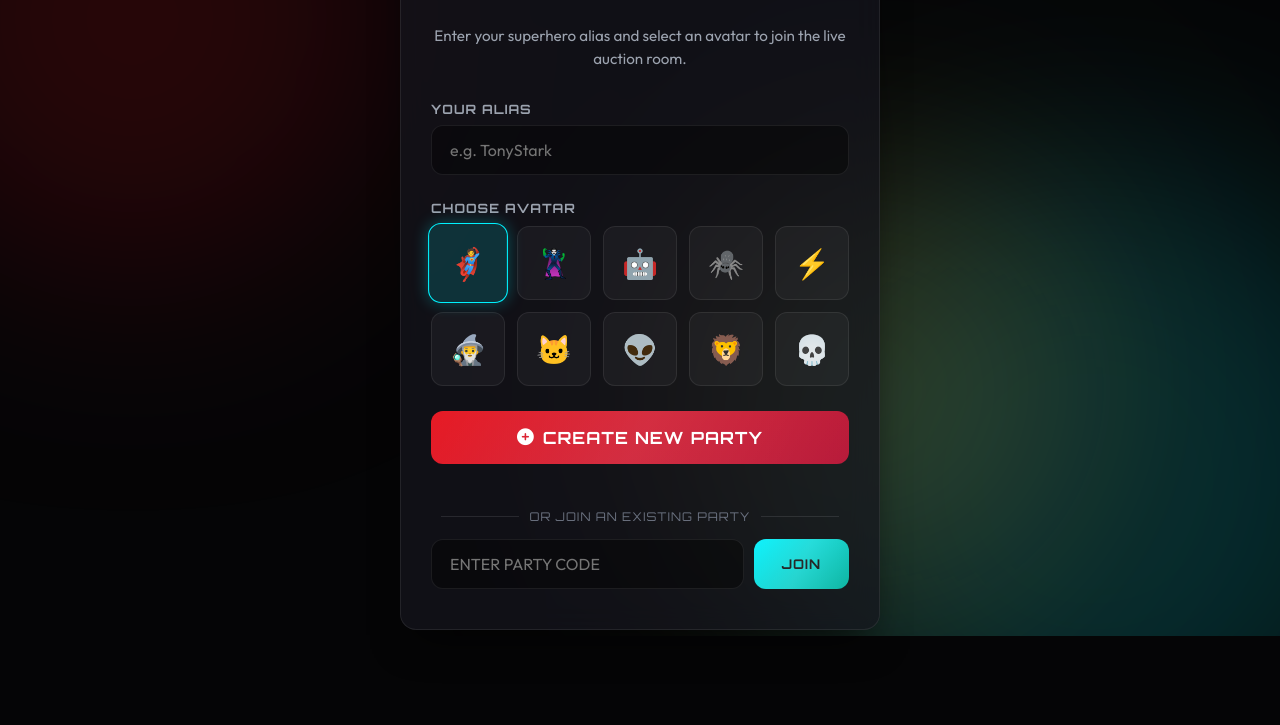
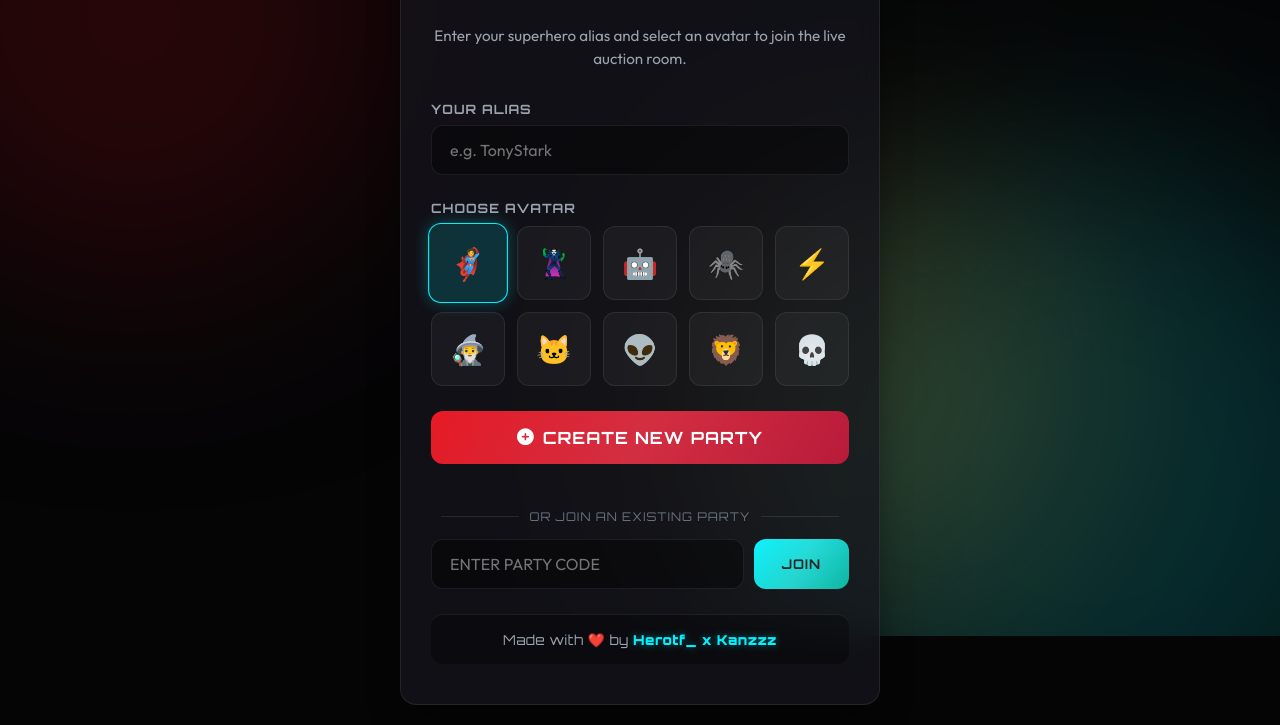
Before and after one commit to KISHORE-KANNA-07/Marvel_Auction, a website: page public/index.html in a window 1280 px wide. Shown: the part 164-889 px from the top of the page. Before the commit the page ends 814 px from the top, so only its background shows below. Drawn offline with nearby package versions, Linux system fonts and the light colour scheme; no server answers.

Commit message:
Enhance footer placement and styling for Herotf_ x Kanzzz credits

```diff
--- a/public/index.html
+++ b/public/index.html
@@ -73,10 +73,12 @@
                 JOIN
               </button>
             </div>
-          </div>
-        </form>
+          </form>
+          <footer class="app-footer">
+            <p>Made with ❤️ by <strong>Herotf_ x Kanzzz</strong></p>
+          </footer>
+        </div>
       </div>
-    </div>
 
     <!-- 2. GAME SCREEN -->
     <div id="game-screen" class="screen">
@@ -394,6 +396,9 @@
               <div class="squad-view-accordion" id="squad-view-accordion">
                 <!-- Player detail cards & lists of their characters -->
               </div>
+              <footer class="app-footer">
+                <p>Made with ❤️ by <strong>Herotf_ x Kanzzz</strong></p>
+              </footer>
             </div>
           </div>
 
@@ -401,7 +406,7 @@
 
       </main>
       <footer class="app-footer">
-        <p>Made with ❤️ by Herotf_ x Kanzzz</p>
+        <p>Made with ❤️ by <strong>Herotf_ x Kanzzz</strong></p>
       </footer>
     </div>
 
--- a/public/style.css
+++ b/public/style.css
@@ -2111,15 +2111,22 @@ body {
 /* Footer Styling */
 .app-footer {
   text-align: center;
-  padding: 20px;
-  font-family: var(--font-display);
-  font-size: 0.8rem;
-  color: var(--text-muted);
-  letter-spacing: 1px;
-  border-top: 1px solid rgba(255, 255, 255, 0.03);
-  margin-top: 30px;
-  text-transform: uppercase;
+  padding: 16px 20px;
+  font-family: var(--font-display);
+  font-size: 0.85rem;
+  color: var(--text-secondary);
+  letter-spacing: 0.5px;
+  border-top: 1px solid rgba(255, 255, 255, 0.08);
+  margin-top: 25px;
+  background: rgba(0, 0, 0, 0.3);
+  border-radius: 12px;
+  text-transform: none;
 }
 .app-footer p {
   margin: 0;
 }
+.app-footer strong {
+  color: var(--arc-cyan);
+  font-weight: 800;
+  text-shadow: 0 0 8px var(--arc-cyan-glow);
+}
```
